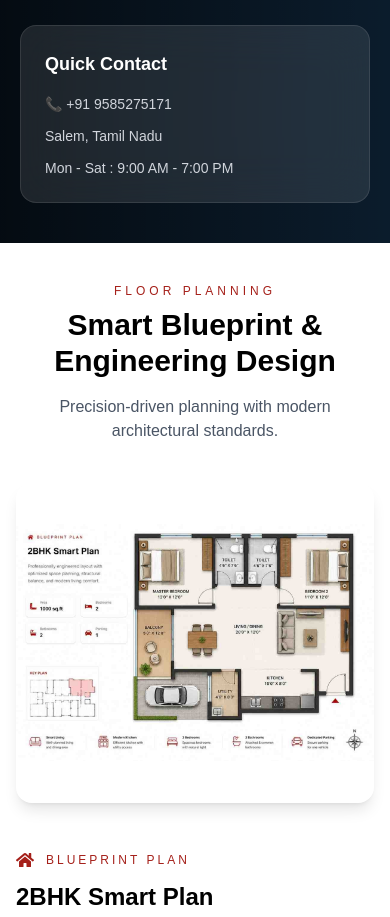
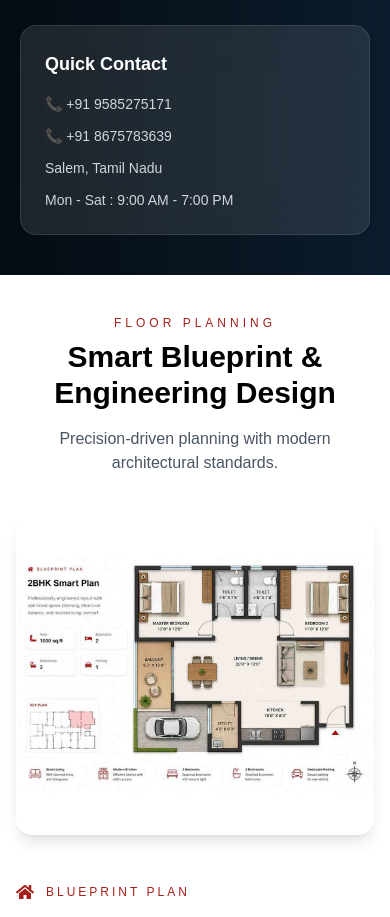
Before and after one commit to bhavikshabuilders/bhaviksha-builders-website, a React (Vite) app: page /projects in a window 390 px wide. Shown: the part 2920-3837 px from the top of the page. Built offline with nearby package versions, Linux system fonts and the light colour scheme.

Commit message:
Add Alternate mobile Number

```diff
--- a/src/pages/Projects.jsx
+++ b/src/pages/Projects.jsx
@@ -238,9 +238,10 @@ export default function Projects() {
                   data-aos="fade-left"
                 >
                   <h3
-                    className={`font-semibold mb-4 ${
-                      i18n.language === "ta" ? "text-[14px]" : "text-lg"
-                    }`}
+                    className={`
+                      font-semibold mb-4 ${
+                        i18n.language === "ta" ? "text-[14px]" : "text-lg"
+                      }`}
                   >
                     {t("consultContact")}
                   </h3>
@@ -253,6 +254,16 @@ export default function Projects() {
                     }`}
                   >
                     📞 +91 9585275171
+                  </p>
+
+                  <p
+                    className={`text-gray-300 mb-3 ${
+                      i18n.language === "ta"
+                        ? "text-[14px] leading-[1.8]"
+                        : "text-sm"
+                    }`}
+                  >
+                    📞 +91 8675783639
                   </p>
 
                   <p
--- a/src/sections/FreeConsultation.jsx
+++ b/src/sections/FreeConsultation.jsx
@@ -108,7 +108,7 @@ export default function FreeConsultation() {
                 data-aos-delay="300"
               >
                 <FaPhoneAlt className="text-[oklch(0.47_0.17_28.33)]" />
-                +91 86757 83639
+                +91 9585275171
               </p>
 
               <p
@@ -117,7 +117,7 @@ export default function FreeConsultation() {
                 data-aos-delay="300"
               >
                 <FaPhoneAlt className="text-[oklch(0.47_0.17_28.33)]" />
-                +91 86757 83639
+                +91 8675783639
               </p>
 
               <p
```
